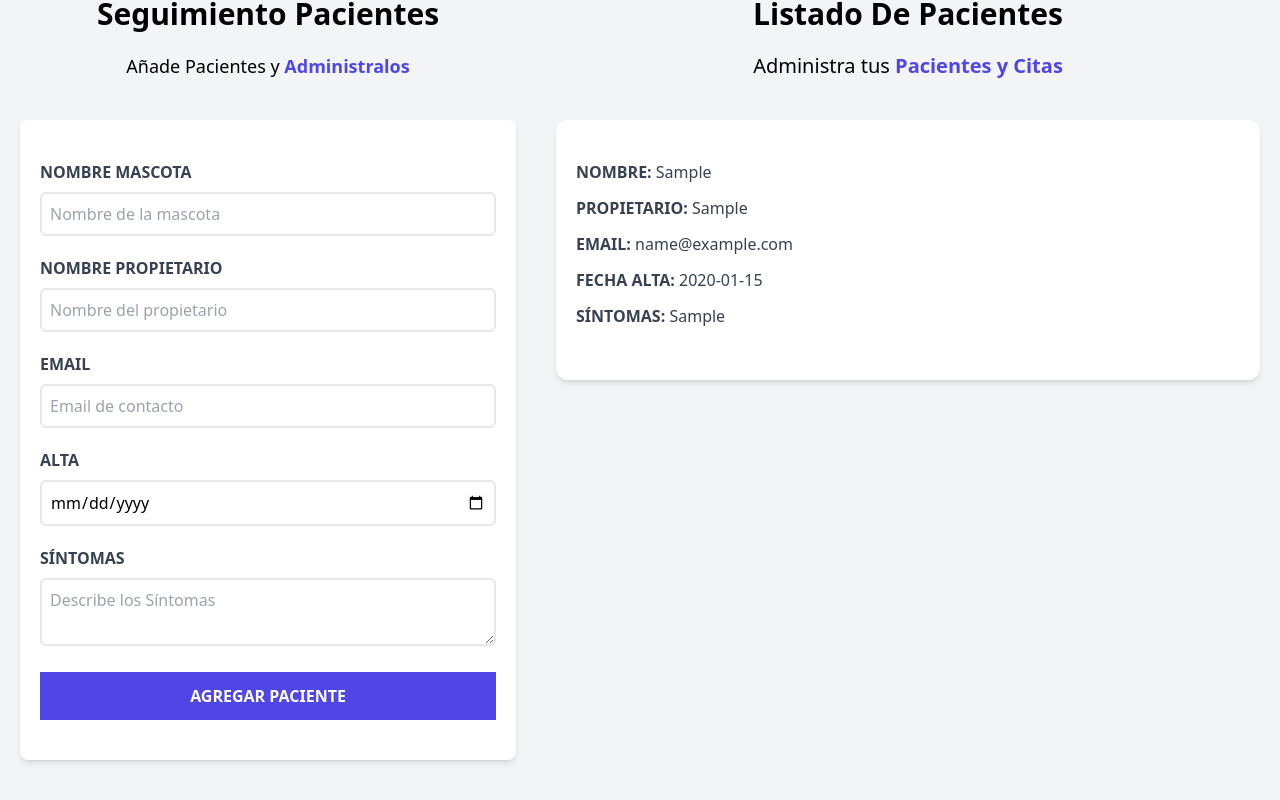
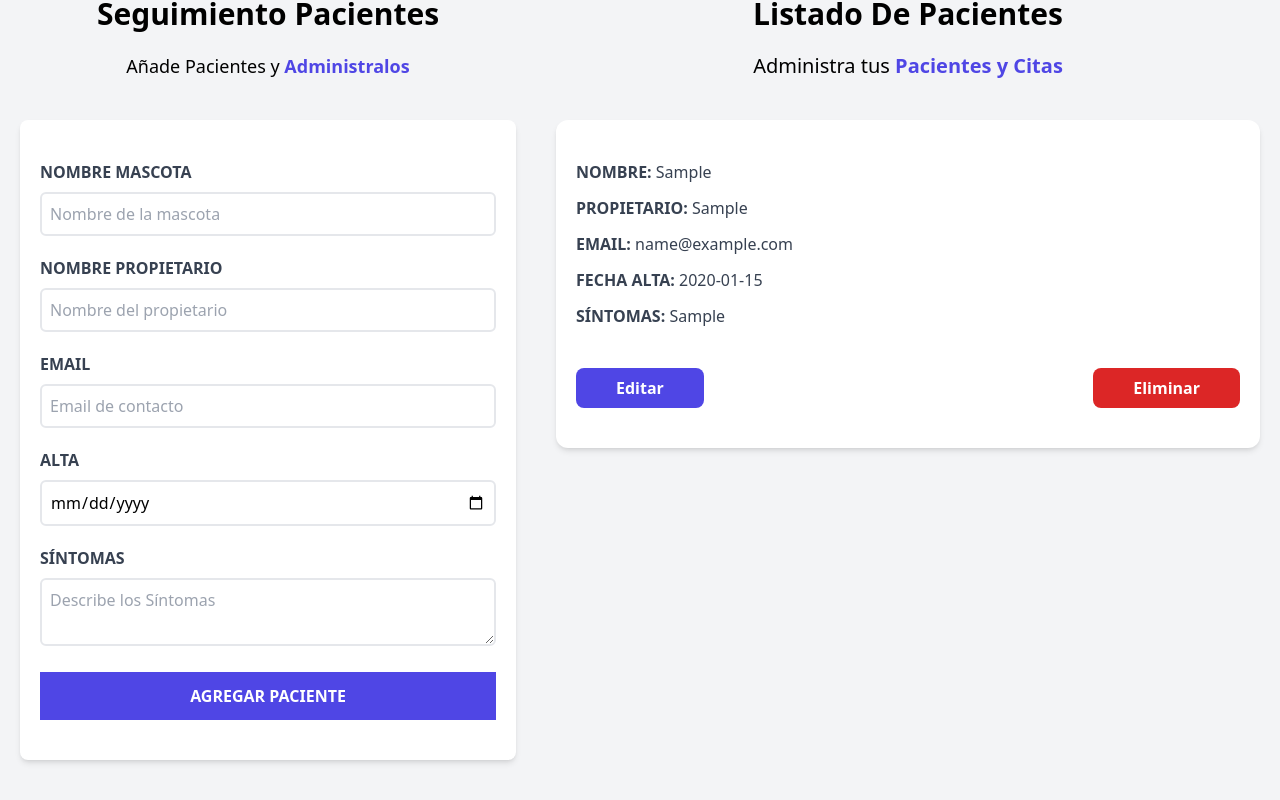
Before and after one commit to JordiTrassi/Vet-Patient-Manager, a React (Vite) app: page / in a window 1280 px wide. Both pictures are taken after typing "Sample", "Sample", "name@example.com", "2020-01-15", "Sample" into the empty fields and a click on the input "Agregar paciente". Shown: the part 180-980 px from the top of the page. Built offline with nearby package versions, Linux system fonts and the light colour scheme.

Commit message:
Created Edit and Delete buttons in Paciente component

```diff
--- a/src/components/Formulario.jsx
+++ b/src/components/Formulario.jsx
@@ -20,7 +20,6 @@
         e.preventDefault();
 
         if ([nombre, propietario, email, fecha, sintomas].includes('')) {
-            console.log('CAMPO VACIO');
             setError(true);
             return;
         }
--- a/src/components/Paciente.jsx
+++ b/src/components/Paciente.jsx
@@ -20,6 +20,18 @@
         <p className="font-bold mb-3 text-gray-700 uppercase">Síntomas: {''}
               <span className="font-normal normal-case">{sintomas}</span>
         </p>
+
+        <div className="flex justify-between mt-10">
+            <button
+                  type="button"
+                  className="py-2 px-10 bg-indigo-600 hover:bg-indigo-700 text-white font-bold rounded-lg"
+            >Editar</button>
+            <button
+                  type="button"
+                  className="py-2 px-10 bg-red-600 hover:bg-red-700 text-white font-bold rounded-lg"
+            >Eliminar</button>
+        </div>
+
     </div>
   )
 }
```
